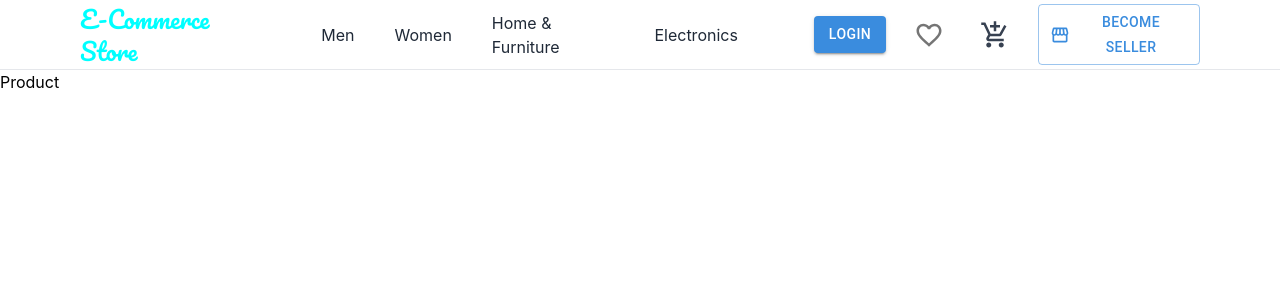
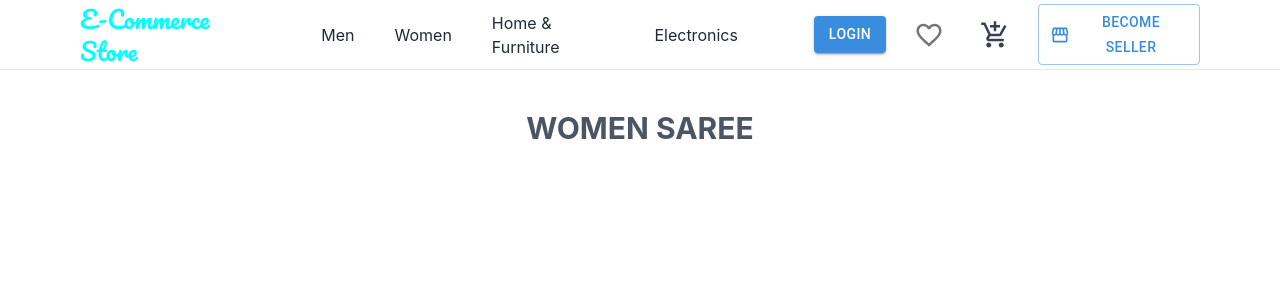
Before and after one commit to shubhcoding01/ecomproject, a React (Create React App) app: page / in a window 1280 px wide. Shown: the top 300 px of the page. Built offline with nearby package versions, Linux system fonts and the light colour scheme; some icons are missing.

Commit message:
Update Navbar component to use new styles

```diff
--- a/src/customer/pages/Product/Product.tsx
+++ b/src/customer/pages/Product/Product.tsx
@@ -2,7 +2,13 @@ import React from 'react'
 
 const Product = () => {
   return (
-    <div>Product</div>
+    <div className='-z-10 mt-10'>
+        <div>
+            <h1 className="text-3xl text-center font-bold text-gray-600 pb-5 px-9
+            uppercase space-x-2">Women Saree</h1>
+        </div>
+        <div className=''></div>
+    </div>
   )
 }
 
```
